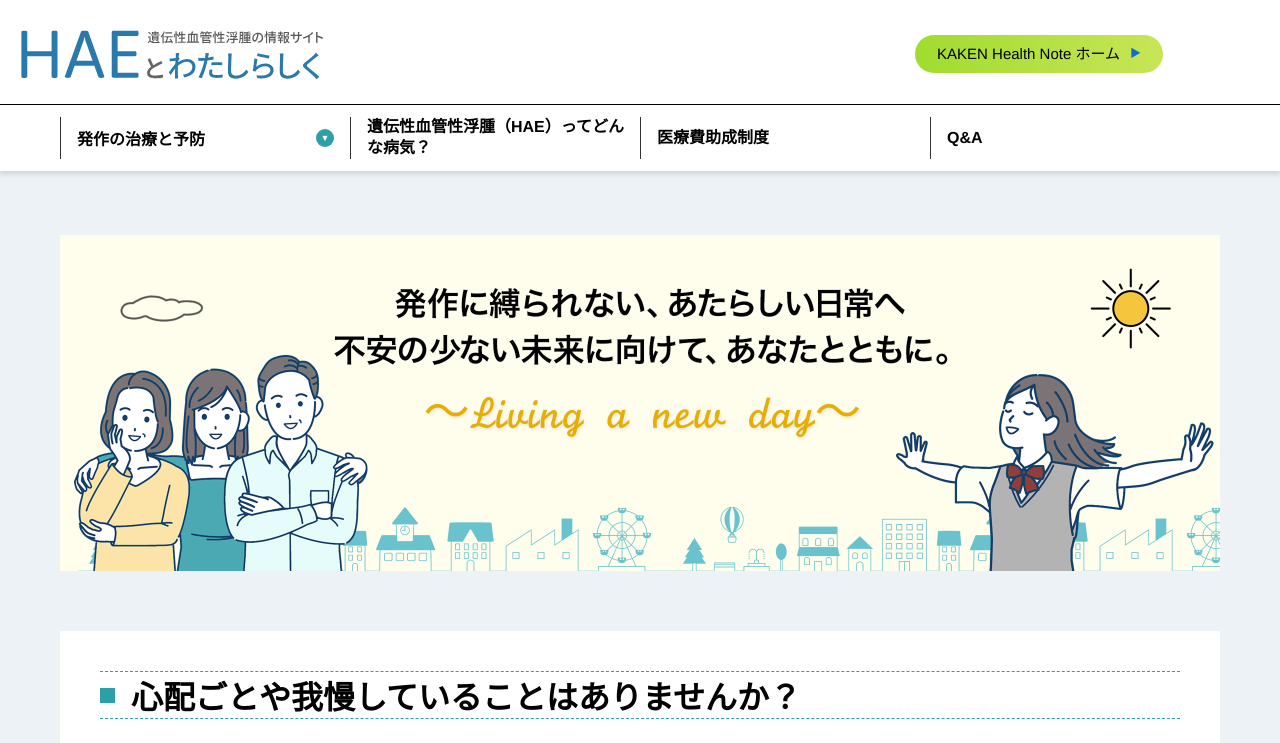
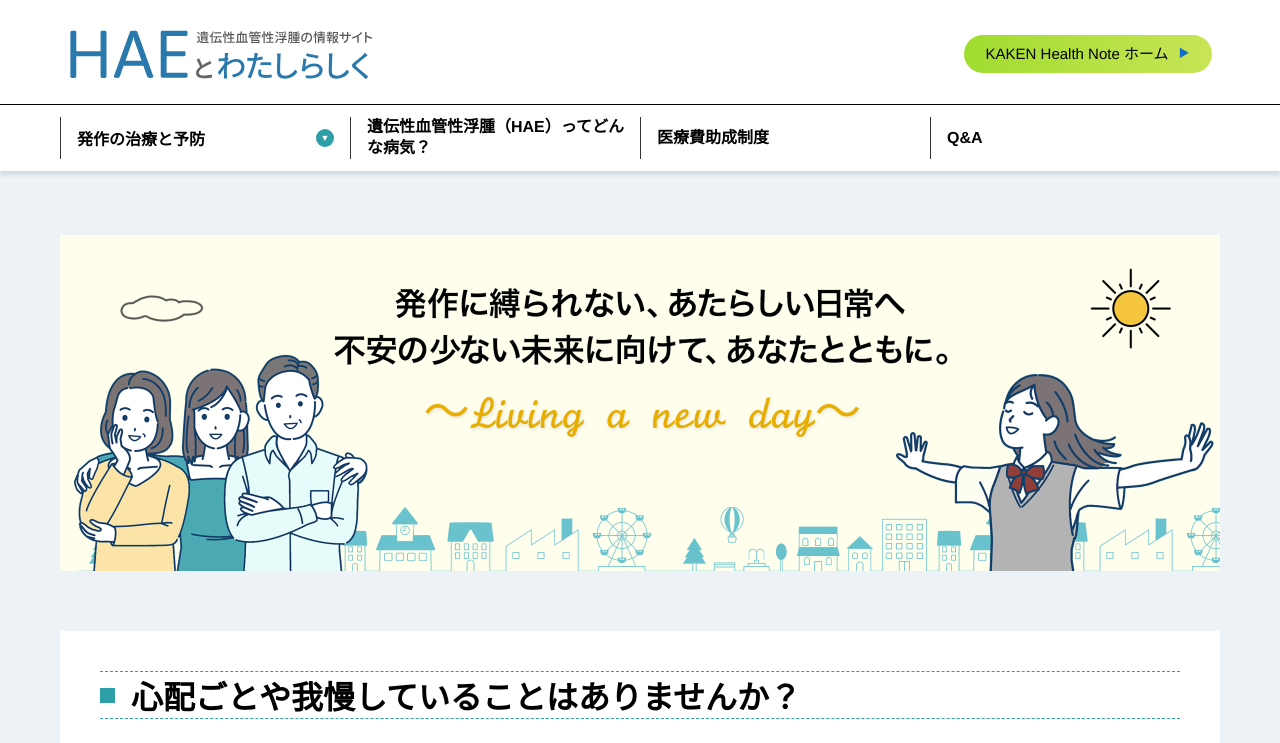
Before and after one commit to s-wakamatsu-dev/hae-site-practice, a plain HTML site: page index.html in a window 1280 px wide. Shown: the top 743 px of the page. Drawn offline with Linux system fonts and the light colour scheme.

Commit message:
Add files via upload

```diff
--- a/style.css
+++ b/style.css
@@ -36,7 +36,8 @@ main > section:first-of-type h1 {
 /* ヘッダー全体 */
 .site-header {
   background-color: white;
-  max-width: 1183px;
+  width: 100%;
+  margin: 0 auto;
   height: 104px;
 }
 
@@ -53,6 +54,7 @@ main > section:first-of-type h1 {
   /* 追加 */
   padding: 10px 10px 6px 10px;
 }
+
 
 .logo {
   display: block;
```
